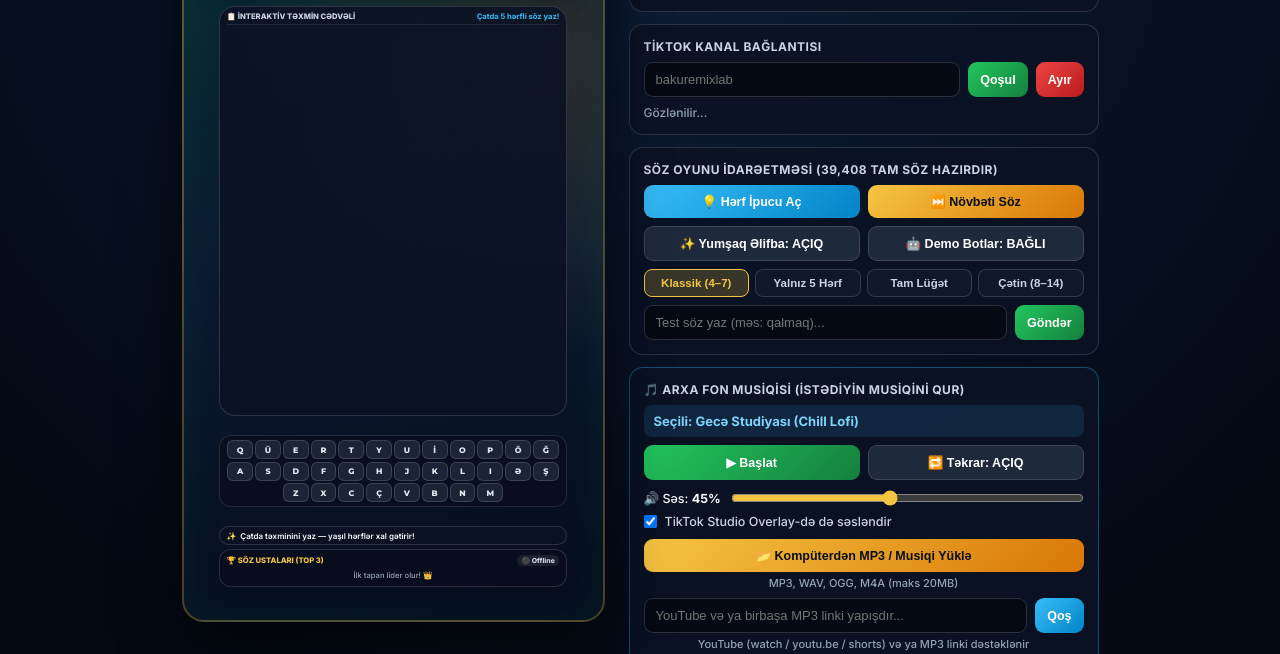
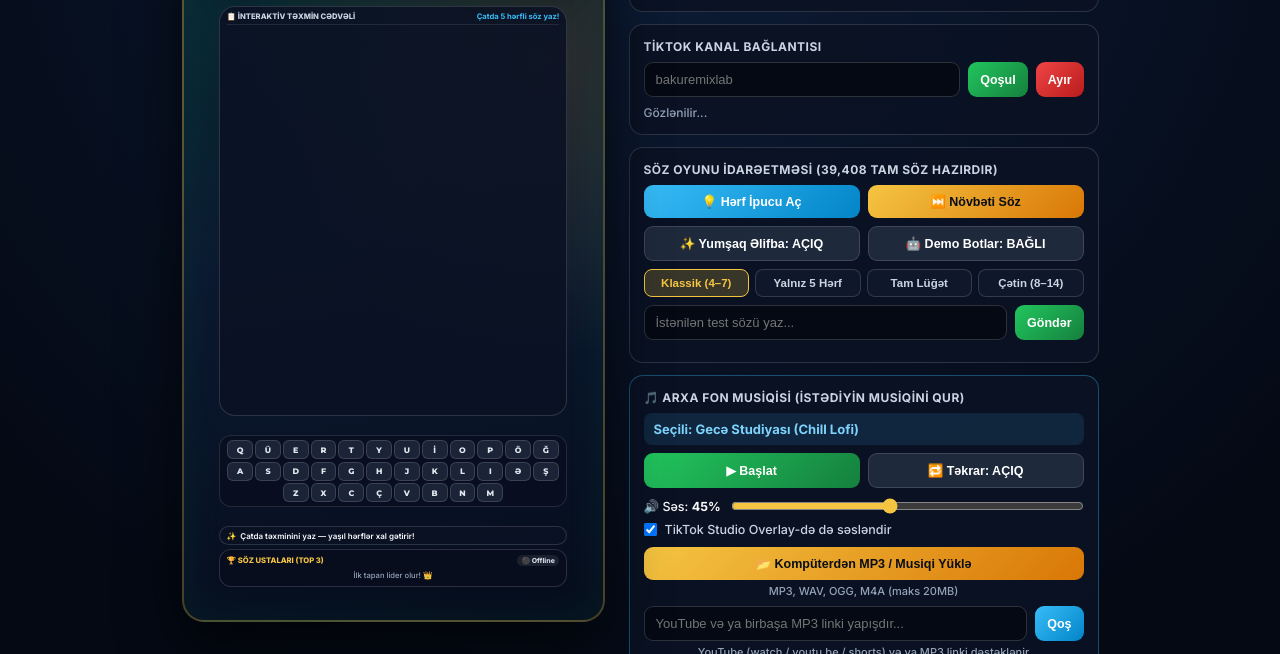
Before and after one commit to feridserifov61-blip/soz-tap-live, a website: page public/index.html in a window 1280 px wide. Shown: the part 146-800 px from the top of the page. Drawn offline with nearby package versions, Linux system fonts and the light colour scheme; no server answers.

Commit message:
Deploy public/index.html

```diff
--- a/public/index.html
+++ b/public/index.html
@@ -112,9 +112,10 @@
           <button class="mode-btn" data-mode="hard">Çətin (8–14)</button>
         </div>
         <div class="hp-row" style="margin-top:8px;">
-          <input type="text" id="testWordInput" placeholder="Test söz yaz (məs: qalmaq)..." />
+          <input type="text" id="testWordInput" placeholder="İstənilən test sözü yaz..." />
           <button class="btn btn-green" id="btnSendTestWord">Göndər</button>
         </div>
+        <div class="hp-status" id="testFeedback"></div>
       </div>
 
       <!-- BACKGROUND MUSIC STUDIO -->
```
